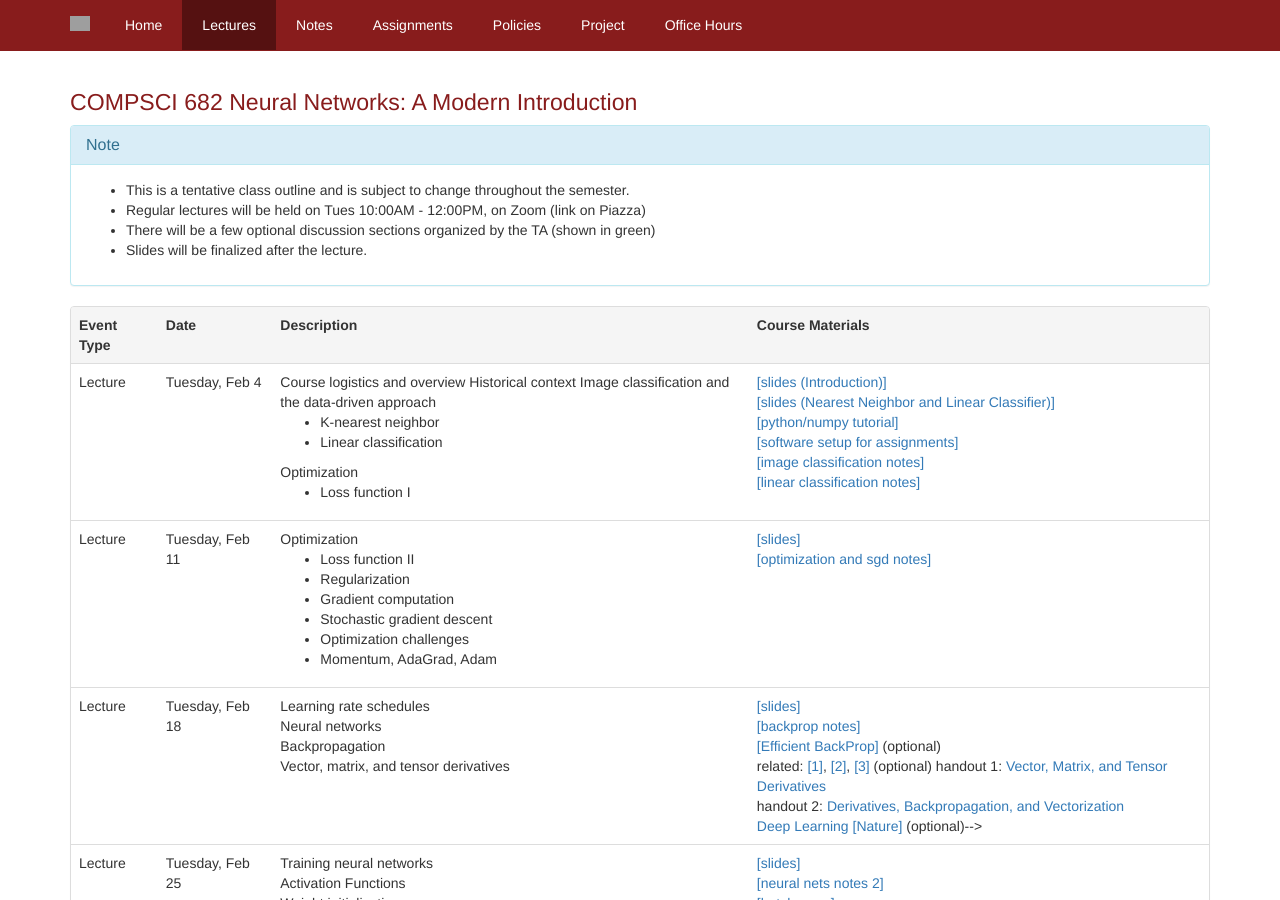
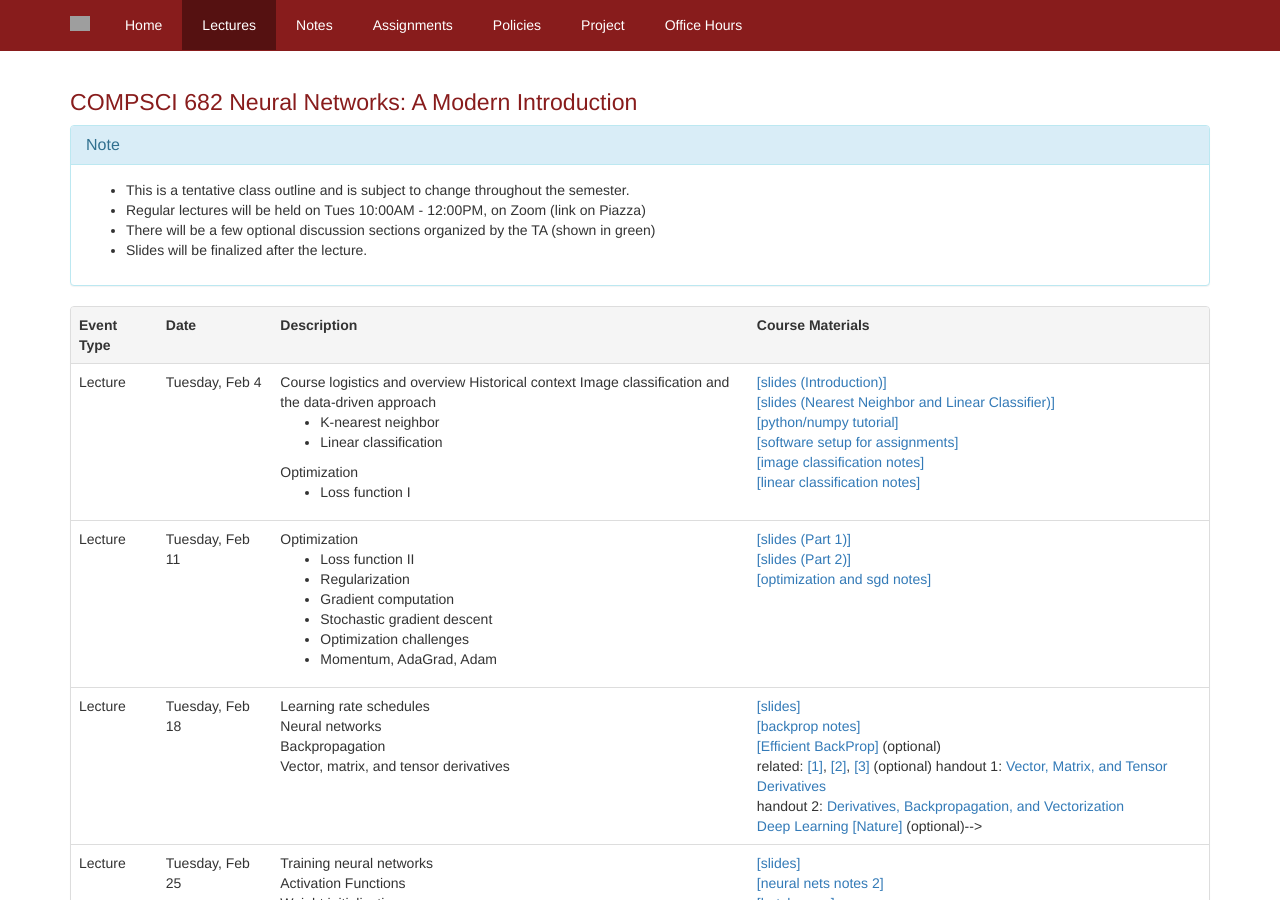
Before and after one commit to compsci682-spring2025/compsci682-spring2025.github.io, a Jekyll site: the page built from lectures.html, in a window 1280 px wide and 900 px high. Built offline with Jekyll 4.4.1, drawn with Linux system fonts in a browser that asks for light colours; grey boxes are pictures that could not be loaded.

Commit message:
added slides for lecture 2

```diff
--- a/lectures.html
+++ b/lectures.html
@@ -140,7 +140,8 @@ permalink: /lectures.html
        </td>
       <td>
         {% if release_day >= cur %}
-          <a href="{{site.baseurl}}/docs/lecture2fall2025.pdf">[slides]</a><br>
+          <a href="docs/lecture3-new.pdf">[slides (Part 1)]</a><br>
+          <a href="docs/lecture4-new.pdf">[slides (Part 2)]</a><br>
           <a href="notes/optimization-1/">[optimization and sgd notes]</a><br>
 
         {% endif %}
```
Also changed, not shown: 2 other files.
